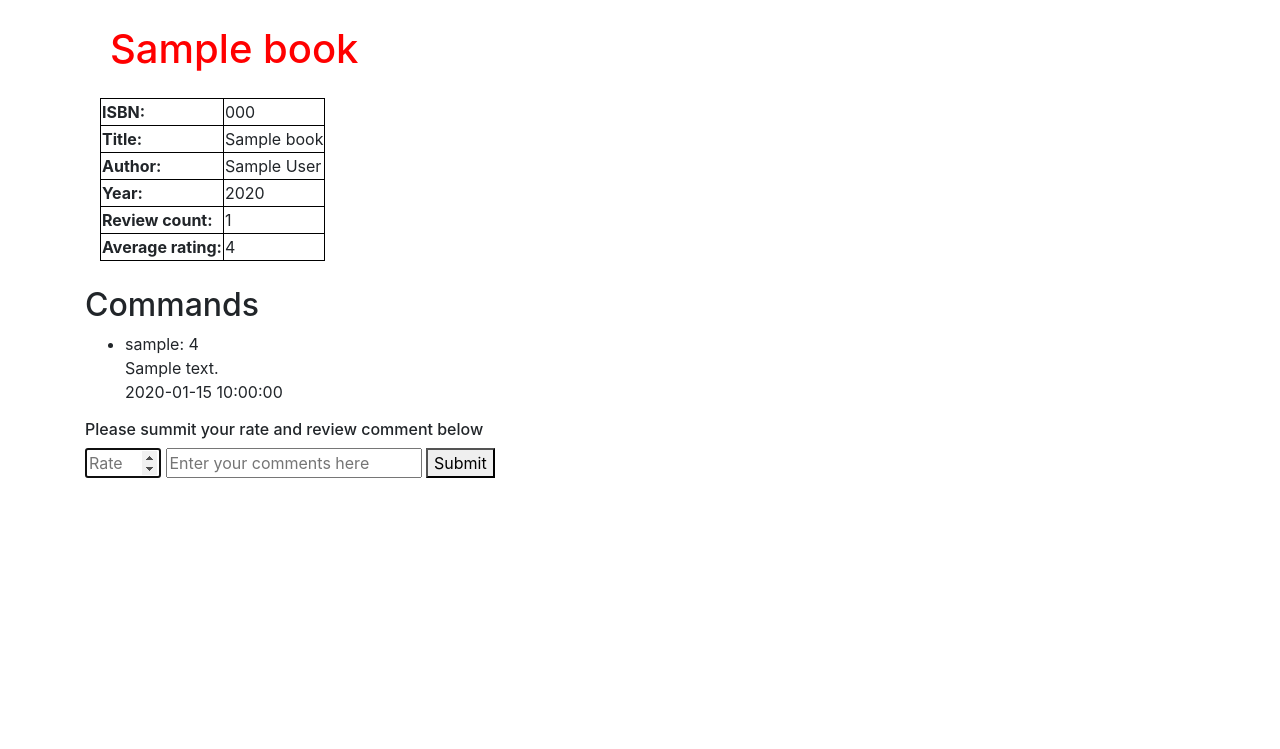
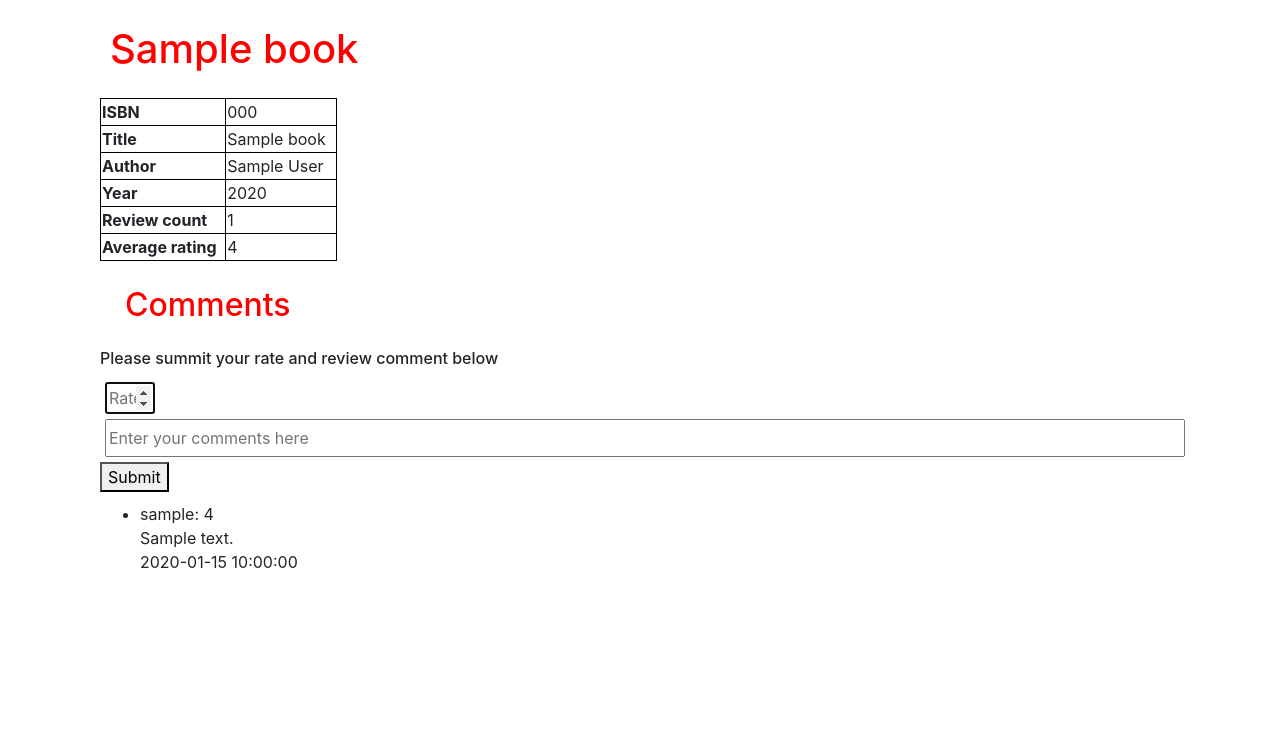
Before and after one commit to XiaZhaoHN/cs30web_books, a Flask app: template templates/book.html in a window 1280 px wide. Shown: the top 749 px of the page. Run offline with Flask 2, Linux system fonts and the light colour scheme; the template is opened without the code that fills it: most values are stand-ins (such as "Sample title", 1, 10 or a date in 2020); some libraries are stand-ins or nearby versions.

Commit message:
Styling updates

```diff
--- a/static/style.css
+++ b/static/style.css
@@ -2,17 +2,28 @@ table, td, th {
   border: 1px solid black;
 }
 
-.form-rate{
-  width:30px;
-  height:10px;
+.form-rate {
+  width:50px;
+  padding: 2px 2px 2px 2px;
+  margin: 5px 5px 0px 5px;
 }
 
-.form-comment{
+.form-comment {
   width:100%;
-  height:20px;
+  padding-bottom: 5px;
+  padding-top: 5px;
+  margin: 5px 5px 5px 5px;
 }
 
-h1 {
+.comment-form {
+  margin-bottom: 10px;
+}
+
+h1, h2 {
   margin: 25px;
   color: red;
 }
+
+.container {
+  padding-bottom: 80px;
+}
--- a/templates/book.html
+++ b/templates/book.html
@@ -1,59 +1,61 @@
 {% extends "layout.html" %}
 
 {% block title %}
-	{{ book.title }}
+{{ book.title }}
 {% endblock %}
 
 {% block body %}
-	<h1>{{ book.title }}</h1>
-	<div class="container">
-		<table style="border: 1px solid black">
+<h1>{{ book.title }}</h1>
+<div class="container">
+	<div>
+		<table>
 			<tr>
-				<th>ISBN:</th>
-				<td>{{ book.isbn }}</td>
+				<th>ISBN </th>
+				<td>{{ book.isbn }} &nbsp</td>
 			</tr>
 			<tr>
-				<th>Title:</th>
-				<td>{{ book.title }}</td>
+				<th>Title </th>
+				<td>{{ book.title }} &nbsp</td>
 			</tr>
 			<tr>
-				<th>Author:</th>
-				<td>{{ book.author }}</td>
+				<th>Author </th>
+				<td>{{ book.author }} &nbsp</td>
 			</tr>
 			<tr>
-				<th>Year:</th>
-				<td>{{ book.year }}</td>
+				<th>Year </th>
+				<td>{{ book.year }} &nbsp</td>
 			</tr>
 			<tr>
-				<th>Review count:</th>
-				<td>{{ reviews_count }}</td>
+				<th>Review count </th>
+				<td>{{ reviews_count }} &nbsp</td>
 			</tr>
 			<tr>
-				<th>Average rating:</th>
-				<td>{{ average_rating }}</td>
+				<th>Average rating &nbsp</th>
+				<td>{{ average_rating }} &nbsp</td>
 			</tr>
 		</table>
 	</div>
 	<div>
-	<h2 style="margin-top:25px">Commands</h2>
+		<h2>Comments</h2>
+		<div>
+			<h6>Please summit your rate and review comment below</h6>
+			<form class="comment-form" action="{{ url_for('book', isbn=isbn) }}" method="post">
+				<input autocomplete="off" autofocus class="form-rate" type="number" min="1" max="5" placeholder="Rate" name="rate" required>
+				<input autocomplete="off" autofocus class="form-comment" type="text" placeholder="Enter your comments here" name="comment" required>
+				<button type="submit">Submit</button>
+			</form>
+		</div>
 		<ul>
 			{% for comment in comments %}
 			<li>
 				{{ comment.username }}: {{ comment.rate }}
-				<br/>
+				<br />
 				{{ comment.comment }}
-				<br/>
+				<br />
 				{{ comment.timestamp }}
 			</li>
 			{% endfor %}
 		</ul>
-		<div>
-			<h6>Please summit your rate and review comment below</h6>
-			<form action="{{ url_for('book', isbn=isbn) }}" method="post">
-					<input autocomplete="off" autofocus type="number" min="1" max="5" placeholder="Rate" name="rate" required>
-					<input autocomplete="off" autofocus type="text" placeholder="Enter your comments here" name="comment" required>
-					<button type="submit">Submit</button>
-			</form>
-		</div>
 	</div>
+</div>
 {% endblock %}
--- a/templates/books.html
+++ b/templates/books.html
@@ -6,7 +6,7 @@
 
 {% block body %}
 	<h1>Results</h1>
-	<div>
+	<div class="container">
 		<form action="/books" method="post">
 			<div>
 				<ul>
--- a/templates/layout.html
+++ b/templates/layout.html
@@ -3,6 +3,7 @@
 
 <head>
   <meta charset="utf-8"/>
+  <base href="/" />
   <link href="https://maxcdn.bootstrapcdn.com/bootstrap/4.1.3/css/bootstrap.min.css" rel="stylesheet" />
   <link href="static/style.css" rel="stylesheet" type="text/css" />
   <title>
```
Also changed, not shown: README.md.
